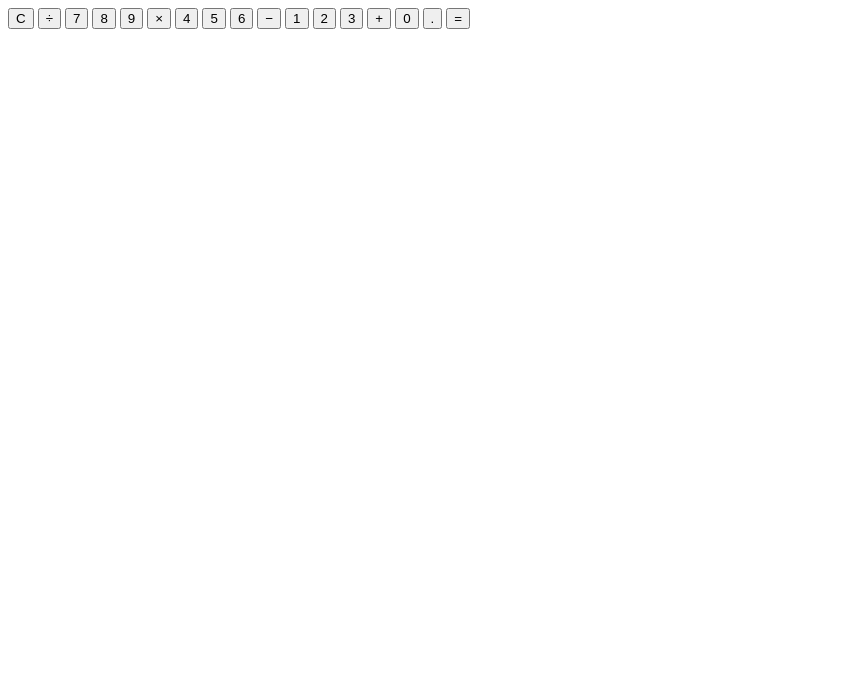
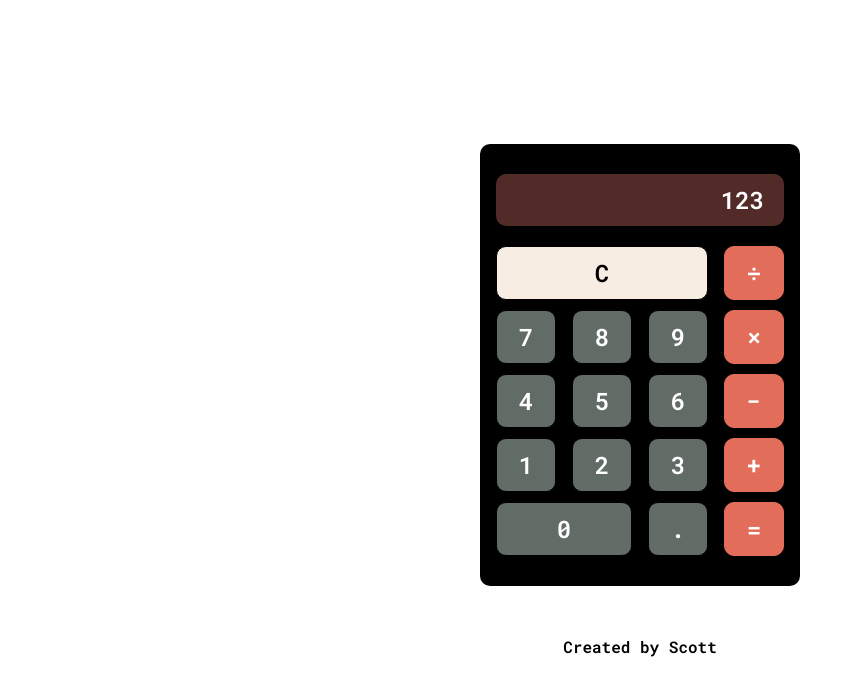
Before and after one commit to kotarohzk/odin-calculator, a plain HTML site: page index.html in a window 1280 px wide. Shown: the whole page, without its empty margins (0-855 px from the left). Drawn offline with Linux system fonts and the light colour scheme.

Commit message:
feat: add calculator styling

```diff
--- a/index.html
+++ b/index.html
@@ -3,31 +3,46 @@
   <head>
     <meta charset="utf-8" />
     <title>Scott's Calculator</title>
-    <link rel="stylesheet" href="style.css" />
+    <link rel="stylesheet" href="./style.css" />
     <script src="./app.js" defer></script>
   </head>
   <body>
     <div class="calculator">
-      <div class="display"></div>
+      <div class="display">123</div>
       <div class="buttons">
-        <button type="button" class="btn">C</button>
-        <button type="button" class="btn">&divide;</button>
-        <button type="button" class="btn">7</button>
-        <button type="button" class="btn">8</button>
-        <button type="button" class="btn">9</button>
-        <button type="button" class="btn">&times;</button>
-        <button type="button" class="btn">4</button>
-        <button type="button" class="btn">5</button>
-        <button type="button" class="btn">6</button>
-        <button type="button" class="btn">&minus;</button>
-        <button type="button" class="btn">1</button>
-        <button type="button" class="btn">2</button>
-        <button type="button" class="btn">3</button>
-        <button type="button" class="btn">&plus;</button>
-        <button type="button" class="btn">0</button>
-        <button type="button" class="btn">.</button>
-        <button type="button" class="btn">&equals;</button>
+        <div class="btn-row">
+          <button type="button" class="btn" data-action="clear">C</button>
+          <button type="button" class="btn" data-action="divide">
+            &divide;
+          </button>
+        </div>
+        <div class="btn-row">
+          <button type="button" class="btn" data-value="7">7</button>
+          <button type="button" class="btn" data-value="8">8</button>
+          <button type="button" class="btn" data-value="9">9</button>
+          <button type="button" class="btn" data-action="times">&times;</button>
+        </div>
+        <div class="btn-row">
+          <button type="button" class="btn" data-value="4">4</button>
+          <button type="button" class="btn" data-value="5">5</button>
+          <button type="button" class="btn" data-value="6">6</button>
+          <button type="button" class="btn" data-action="minus">&minus;</button>
+        </div>
+        <div class="btn-row">
+          <button type="button" class="btn" data-value="1">1</button>
+          <button type="button" class="btn" data-value="2">2</button>
+          <button type="button" class="btn" data-value="3">3</button>
+          <button type="button" class="btn" data-action="plus">&plus;</button>
+        </div>
+        <div class="btn-row">
+          <button type="button" class="btn" data-value="0">0</button>
+          <button type="button" class="btn" data-action="decimal">.</button>
+          <button type="button" class="btn" data-action="equal">
+            &equals;
+          </button>
+        </div>
       </div>
     </div>
+    <div class="credit">Created by Scott</div>
   </body>
 </html>
--- a/style.css
+++ b/style.css
@@ -0,0 +1,94 @@
+@import url("https://fonts.googleapis.com/css2?family=Roboto+Mono:wght@100;200;300;400;500;600;700&family=Roboto+Slab:wght@300;400;500;700;900&display=swap");
+
+* {
+  margin: 0;
+  padding: 0;
+  box-sizing: border-box;
+}
+
+body {
+  min-height: 100vh;
+  display: flex;
+  flex-direction: column;
+  justify-content: center;
+  align-items: center;
+}
+
+body,
+button {
+  font-family: "Roboto Mono", monospace;
+  font-weight: 600;
+}
+
+.calculator {
+  width: 320px;
+  background-color: #000;
+  border-radius: 10px;
+  padding-bottom: 20px;
+  padding-top: 20px;
+  margin-bottom: 50px;
+}
+
+.display {
+  background-color: #522b29;
+  color: #fff;
+  padding: 10px 20px;
+  font-size: 1.5rem;
+  text-align: right;
+  width: 90%;
+  border-radius: 10px;
+  margin: 10px auto;
+}
+
+.buttons {
+  display: flex;
+  flex-wrap: wrap;
+  justify-content: center;
+  padding: 10px;
+}
+
+.btn-row {
+  display: flex;
+  gap: 16px;
+}
+
+.btn-row + .btn-row {
+  margin-top: 10px;
+}
+
+.btn {
+  font-size: 1.5rem;
+  padding: 10px 20px;
+  width: 60px;
+  border: 1px solid black;
+  border-radius: 10px;
+  cursor: pointer;
+}
+
+.btn[data-value="0"] {
+  width: 136px;
+}
+.btn[data-action="clear"] {
+  width: 212px;
+}
+
+.btn[data-action="plus"],
+.btn[data-action="minus"],
+.btn[data-action="times"],
+.btn[data-action="divide"],
+.btn[data-action="equal"] {
+  background-color: #e26d5a;
+  border: 1px solid #e26d5a;
+  color: #fff;
+}
+
+.btn[data-action="clear"] {
+  background-color: #f7ede2;
+  color: #000;
+}
+
+.btn[data-value],
+.btn[data-action="decimal"] {
+  background-color: #626c66;
+  color: #fff;
+}
```
